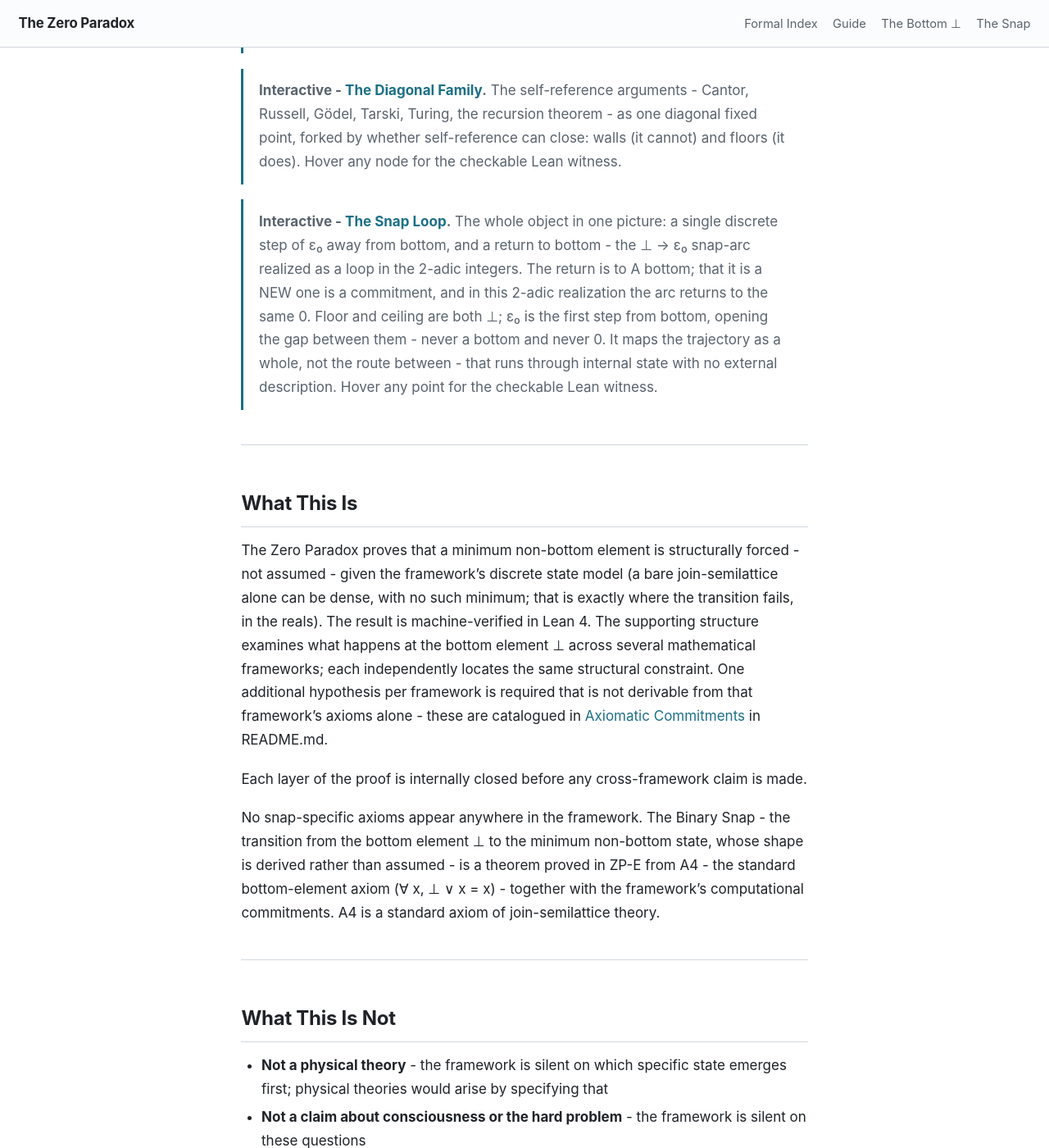
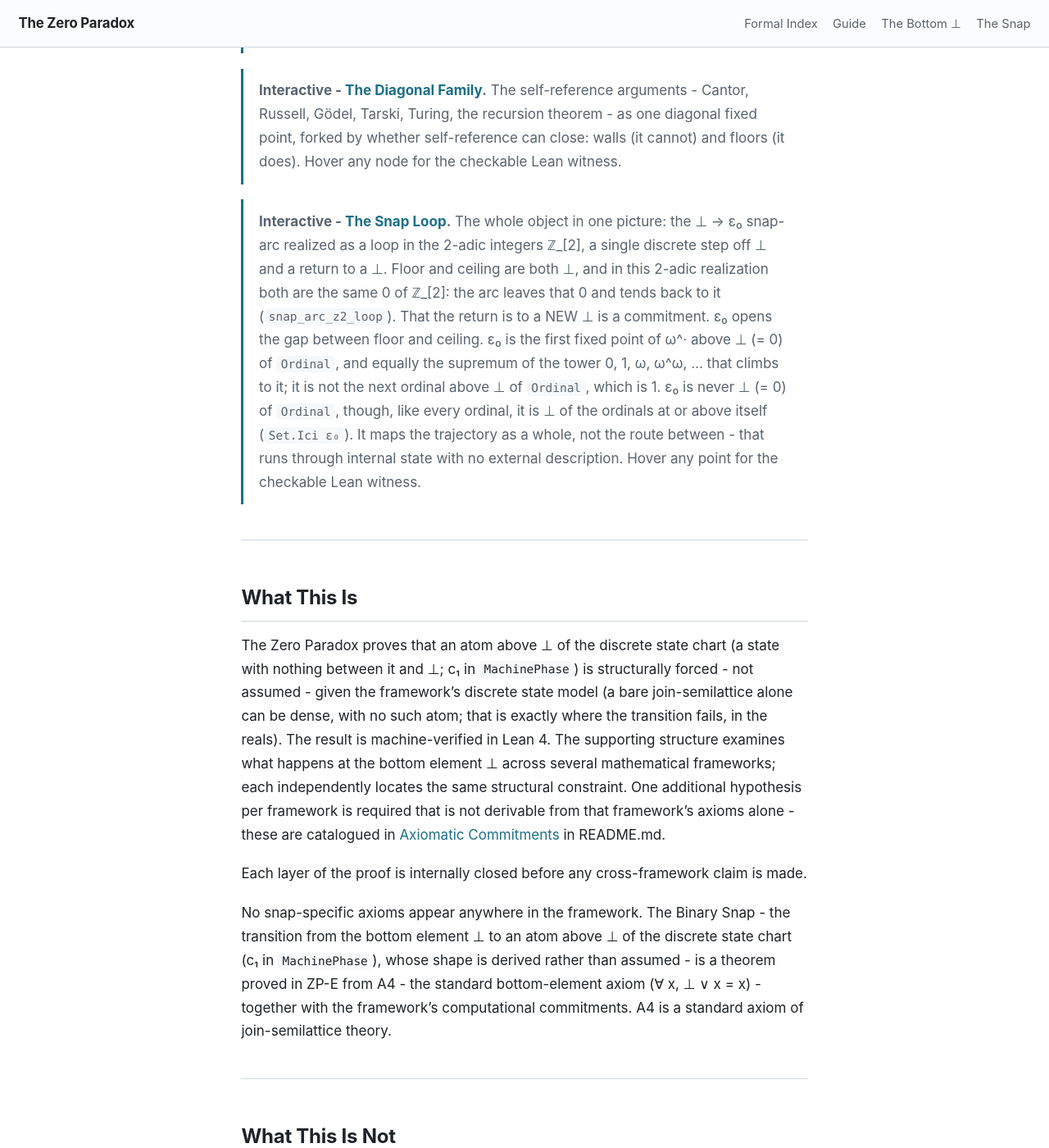
Before and after one commit to timbrigham/ZeroParadox, a Jekyll site: the page built from GUIDE.md, in a window 1280 px wide and 1400 px high, scrolled down 622 px. Shown: the whole window at 82% size. Built offline with Jekyll 4.4.1, drawn with Linux system fonts in a browser that asks for light colours; our own code applies the rules of GitHub Pages for plain Markdown files.

Commit message:
Register, README, GUIDE, CLAIMS: propagate ZP-K comp 1.24, AFA 1.17, ZP-N 2.3; name carriers in the snap blurb; atom wording; ZP-K footprint as measured
Co-Authored-By: Claude Opus 5.5 (1M context) <noreply@anthropic.com>
Claude-Session: https://claude.ai/code/session_01DYrKY8CR8AeESMvjGVQtzA

```diff
--- a/GUIDE.md
+++ b/GUIDE.md
@@ -12,17 +12,17 @@ For a dictionary and map of ⊥ - the object the whole framework is built on - s
 
 > **Interactive - [The Diagonal Family](diagonal-family.html).** The self-reference arguments - Cantor, Russell, Gödel, Tarski, Turing, the recursion theorem - as one diagonal fixed point, forked by whether self-reference can close: walls (it cannot) and floors (it does). Hover any node for the checkable Lean witness.
 
-> **Interactive - [The Snap Loop](snap-loop.html).** The whole object in one picture: a single discrete step of ε₀ away from bottom, and a return to bottom - the ⊥ → ε₀ snap-arc realized as a loop in the 2-adic integers. The return is to A bottom; that it is a NEW one is a commitment, and in this 2-adic realization the arc returns to the same 0. Floor and ceiling are both ⊥; ε₀ is the first step from bottom, opening the gap between them - never a bottom and never 0. It maps the trajectory as a whole, not the route between - that runs through internal state with no external description. Hover any point for the checkable Lean witness.
+> **Interactive - [The Snap Loop](snap-loop.html).** The whole object in one picture: the ⊥ → ε₀ snap-arc realized as a loop in the 2-adic integers ℤ_[2], a single discrete step off ⊥ and a return to a ⊥. Floor and ceiling are both ⊥, and in this 2-adic realization both are the same 0 of ℤ_[2]: the arc leaves that 0 and tends back to it (`snap_arc_z2_loop`). That the return is to a NEW ⊥ is a commitment. ε₀ opens the gap between floor and ceiling. ε₀ is the first fixed point of ω^· above ⊥ (= 0) of `Ordinal`, and equally the supremum of the tower 0, 1, ω, ω^ω, … that climbs to it; it is not the next ordinal above ⊥ of `Ordinal`, which is 1. ε₀ is never ⊥ (= 0) of `Ordinal`, though, like every ordinal, it is ⊥ of the ordinals at or above itself (`Set.Ici ε₀`). It maps the trajectory as a whole, not the route between - that runs through internal state with no external description. Hover any point for the checkable Lean witness.
 
 ---
 
 ## What This Is
 
-The Zero Paradox proves that a minimum non-bottom element is structurally forced - not assumed - given the framework's discrete state model (a bare join-semilattice alone can be dense, with no such minimum; that is exactly where the transition fails, in the reals). The result is machine-verified in Lean 4. The supporting structure examines what happens at the bottom element ⊥ across several mathematical frameworks; each independently locates the same structural constraint. One additional hypothesis per framework is required that is not derivable from that framework's axioms alone - these are catalogued in [Axiomatic Commitments](README.md#axiomatic-commitments) in README.md.
+The Zero Paradox proves that an atom above ⊥ of the discrete state chart (a state with nothing between it and ⊥; c₁ in `MachinePhase`) is structurally forced - not assumed - given the framework's discrete state model (a bare join-semilattice alone can be dense, with no such atom; that is exactly where the transition fails, in the reals). The result is machine-verified in Lean 4. The supporting structure examines what happens at the bottom element ⊥ across several mathematical frameworks; each independently locates the same structural constraint. One additional hypothesis per framework is required that is not derivable from that framework's axioms alone - these are catalogued in [Axiomatic Commitments](README.md#axiomatic-commitments) in README.md.
 
 Each layer of the proof is internally closed before any cross-framework claim is made.
 
-No snap-specific axioms appear anywhere in the framework. The Binary Snap - the transition from the bottom element ⊥ to the minimum non-bottom state, whose shape is derived rather than assumed - is a theorem proved in ZP-E from A4 - the standard bottom-element axiom (∀ x, ⊥ ∨ x = x) - together with the framework's computational commitments. A4 is a standard axiom of join-semilattice theory.
+No snap-specific axioms appear anywhere in the framework. The Binary Snap - the transition from the bottom element ⊥ to an atom above ⊥ of the discrete state chart (c₁ in `MachinePhase`), whose shape is derived rather than assumed - is a theorem proved in ZP-E from A4 - the standard bottom-element axiom (∀ x, ⊥ ∨ x = x) - together with the framework's computational commitments. A4 is a standard axiom of join-semilattice theory.
 
 ---
 
```
Also changed, not shown: CLAIMS.md (+1 -1 lines), README.md (+3 -3 lines), register.md (+3 -3 lines).
